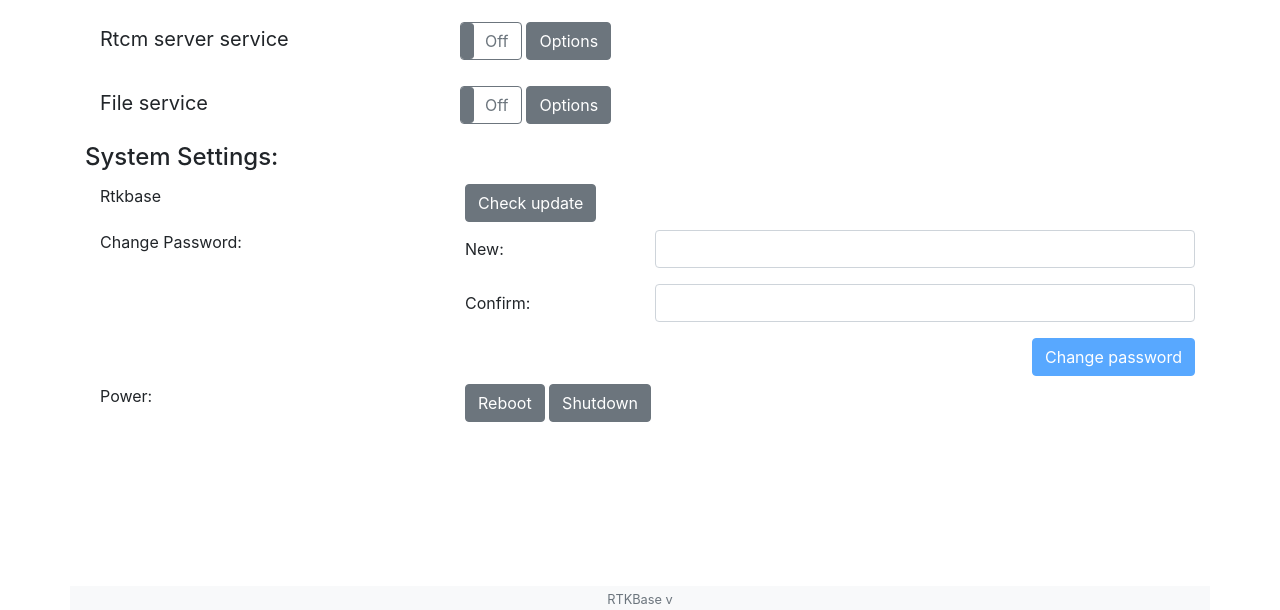
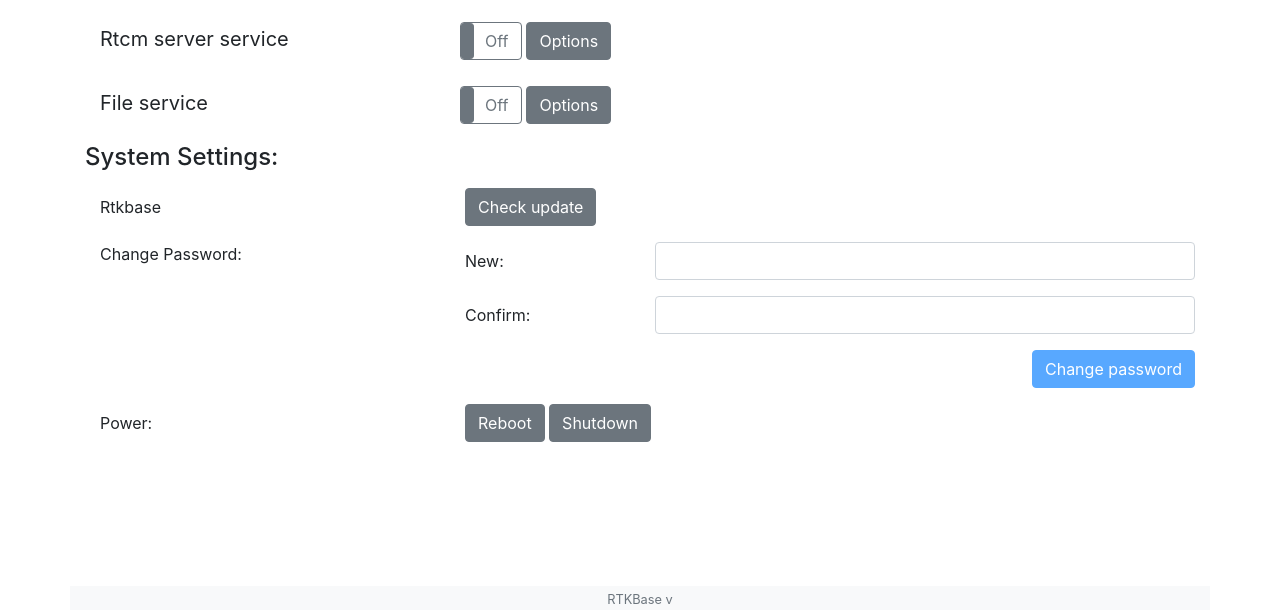
Before and after one commit to Stefal/rtkbase, a Python web app: template web_app/templates/settings.html in a window 1280 px wide. Shown: the part 190-800 px from the top of the page. Run offline with Jinja, Linux system fonts and the light colour scheme; the template is opened without the code that fills it, so the values that code supplies are empty; some libraries are stand-ins or nearby versions.

Commit message:
Improving layout

```diff
--- a/web_app/templates/settings.html
+++ b/web_app/templates/settings.html
@@ -208,7 +208,7 @@
 </div>
 <div id="system_settings" class="container">
     <h4> System Settings:</h4>
-    <div class="row py-1">
+    <div class="row py-2 align-items-center">
         <div class="col-sm-4">
             <span class="col-sm-3">Rtkbase {{ g.version }}</span>
         </div>
@@ -217,7 +217,7 @@
         </div>
     </div>
 
-    <div class="row py-1">
+    <div class="row py-2">
       <div class="col-sm-4">
         <span class="col-sm-3">Change Password:</span>
       </div>
@@ -254,7 +254,7 @@
     </div>
 
 
-    <div class="row py-1">
+    <div class="row py-2 align-items-center">
       <div class="col-sm-4">
         <span class="col-sm-3">Power:</span>
       </div>
```
